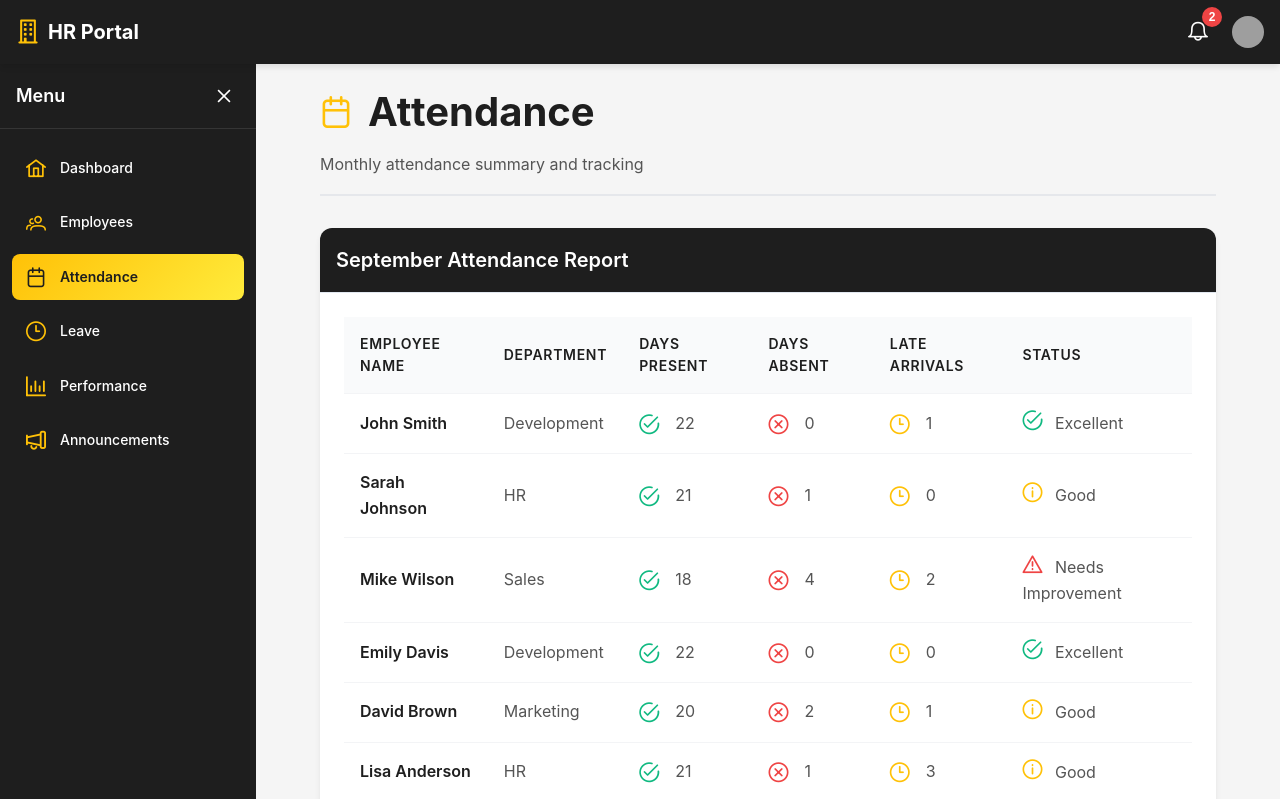
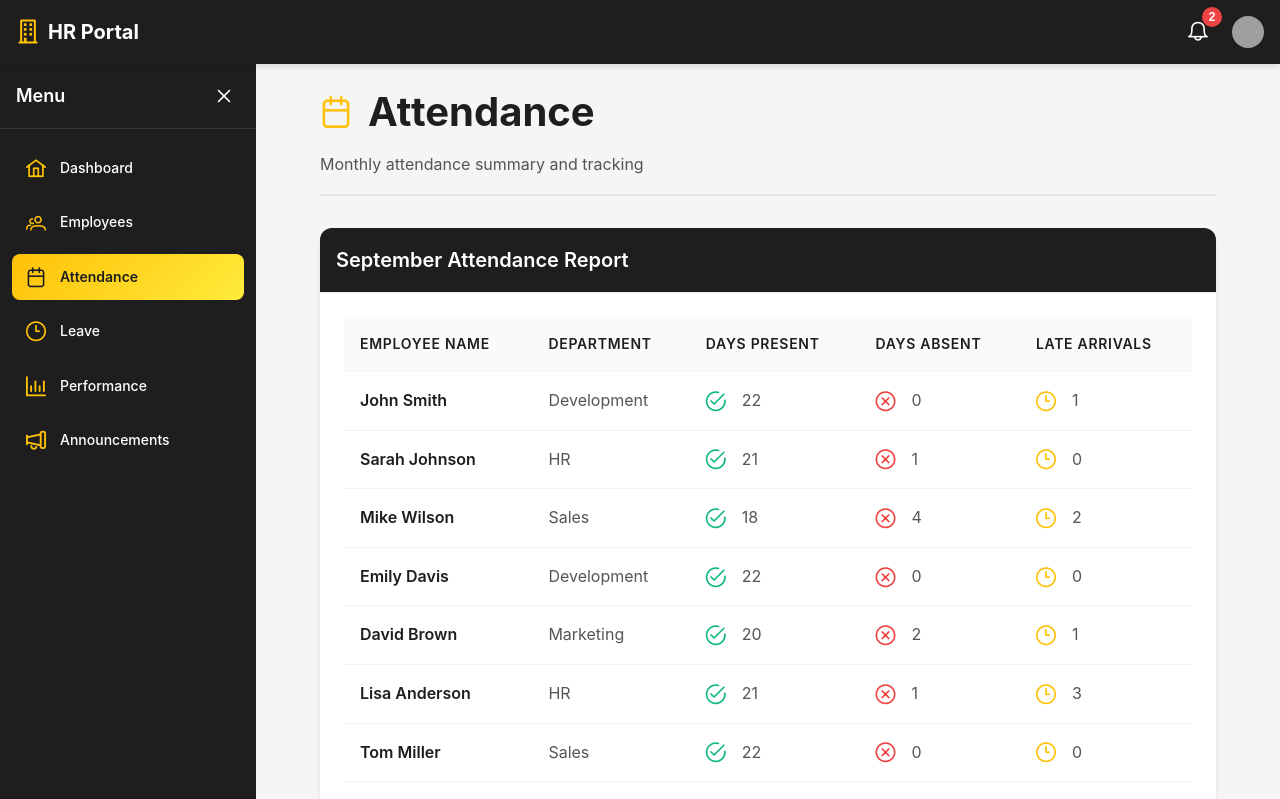
Before and after one commit to Thara-15/AngularTraining, an Angular app in the folder Capstone-Project/hr-dashboard/: page /attendance in a window 1280 px wide. Shown: the top 799 px of the page. Built offline with nearby package versions, Linux system fonts and the light colour scheme; sample sign-in values are in the browser's storage; grey boxes are pictures that could not be loaded.

Commit message:
fix:removed status

```diff
--- a/Capstone-Project/hr-dashboard/src/app/pages/attendance/attendance.html
+++ b/Capstone-Project/hr-dashboard/src/app/pages/attendance/attendance.html
@@ -21,7 +21,6 @@
             <th>Days Present</th>
             <th>Days Absent</th>
             <th>Late Arrivals</th>
-            <th>Status</th>
           </tr>
         </thead>
         <tbody>
@@ -46,10 +45,6 @@
                 {{ record.lateArrivals }}
               </div>
             </td>
-            <td>
-              <i class="pi" [ngClass]="getStatusIcon(record.status)"></i>
-              {{ record.status }}
-            </td>
           </tr>
         </tbody>
       </table>
--- a/Capstone-Project/hr-dashboard/src/app/pages/attendance/attendance.ts
+++ b/Capstone-Project/hr-dashboard/src/app/pages/attendance/attendance.ts
@@ -7,7 +7,6 @@ interface AttendanceRecord {
   daysPresent: number;
   daysAbsent: number;
   lateArrivals: number;
-  status: 'Excellent' | 'Good' | 'Needs Improvement';
 }
 
 @Component({
@@ -19,14 +18,14 @@ interface AttendanceRecord {
 })
 export class AttendanceComponent {
   attendanceRecords: AttendanceRecord[] = [
-    { employeeName: 'John Smith', department: 'Development', daysPresent: 22, daysAbsent: 0, lateArrivals: 1, status: 'Excellent' },
-    { employeeName: 'Sarah Johnson', department: 'HR', daysPresent: 21, daysAbsent: 1, lateArrivals: 0, status: 'Good' },
-    { employeeName: 'Mike Wilson', department: 'Sales', daysPresent: 18, daysAbsent: 4, lateArrivals: 2, status: 'Needs Improvement' },
-    { employeeName: 'Emily Davis', department: 'Development', daysPresent: 22, daysAbsent: 0, lateArrivals: 0, status: 'Excellent' },
-    { employeeName: 'David Brown', department: 'Marketing', daysPresent: 20, daysAbsent: 2, lateArrivals: 1, status: 'Good' },
-    { employeeName: 'Lisa Anderson', department: 'HR', daysPresent: 21, daysAbsent: 1, lateArrivals: 3, status: 'Good' },
-    { employeeName: 'Tom Miller', department: 'Sales', daysPresent: 22, daysAbsent: 0, lateArrivals: 0, status: 'Excellent' },
-    { employeeName: 'Anna Taylor', department: 'Development', daysPresent: 19, daysAbsent: 3, lateArrivals: 2, status: 'Needs Improvement' }
+    { employeeName: 'John Smith', department: 'Development', daysPresent: 22, daysAbsent: 0, lateArrivals: 1 },
+    { employeeName: 'Sarah Johnson', department: 'HR', daysPresent: 21, daysAbsent: 1, lateArrivals: 0 },
+    { employeeName: 'Mike Wilson', department: 'Sales', daysPresent: 18, daysAbsent: 4, lateArrivals: 2 },
+    { employeeName: 'Emily Davis', department: 'Development', daysPresent: 22, daysAbsent: 0, lateArrivals: 0 },
+    { employeeName: 'David Brown', department: 'Marketing', daysPresent: 20, daysAbsent: 2, lateArrivals: 1 },
+    { employeeName: 'Lisa Anderson', department: 'HR', daysPresent: 21, daysAbsent: 1, lateArrivals: 3 },
+    { employeeName: 'Tom Miller', department: 'Sales', daysPresent: 22, daysAbsent: 0, lateArrivals: 0 },
+    { employeeName: 'Anna Taylor', department: 'Development', daysPresent: 19, daysAbsent: 3, lateArrivals: 2 }
   ];
 
   getCurrentMonth(): string {
@@ -36,13 +35,4 @@ export class AttendanceComponent {
     ];
     return months[new Date().getMonth()];
   }
-
-  getStatusIcon(status: string): string {
-    switch (status) {
-      case 'Excellent': return 'pi-check-circle status-icon status-present';
-      case 'Good': return 'pi-info-circle status-icon status-late';
-      case 'Needs Improvement': return 'pi-exclamation-triangle status-icon status-absent';
-      default: return 'pi-info-circle status-icon';
-    }
-  }
 }
```
Also changed, not shown: 1 other file (tests, documents, lock files or other folders).
